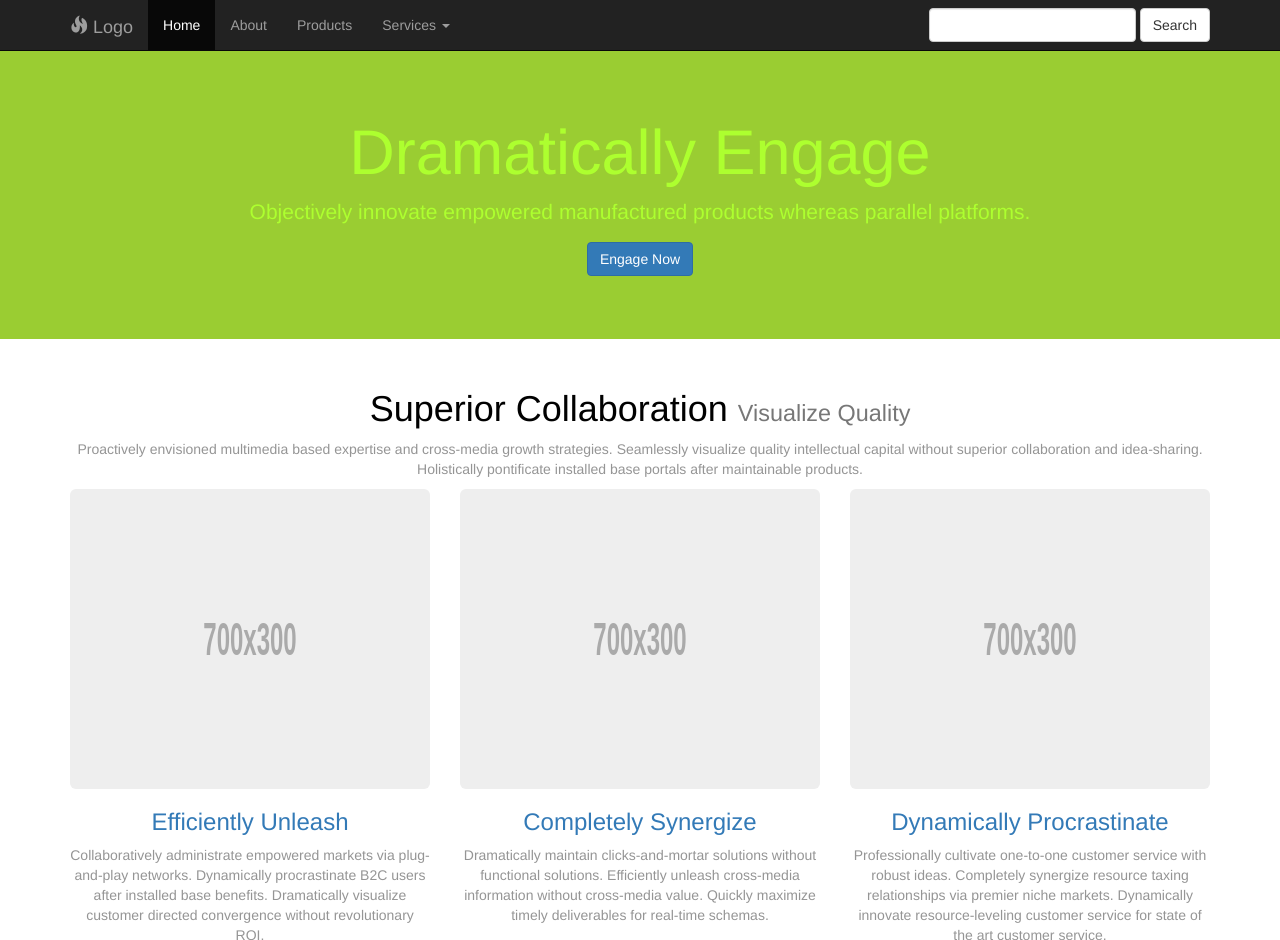
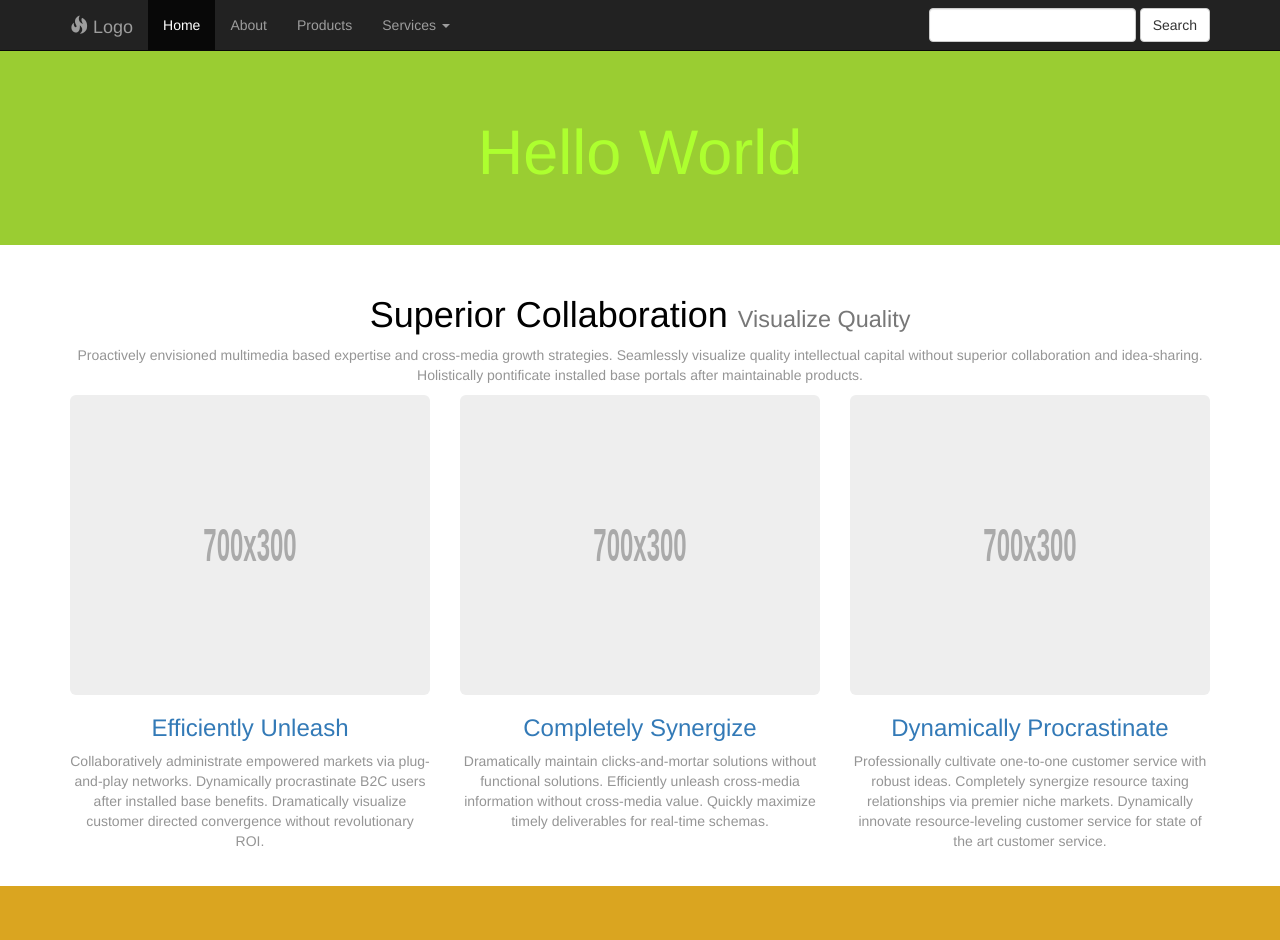
Before and after one commit to maxmonti/html5bootcamp, a plain HTML site: page 1-Javascript_JQuery/index.html in a window 1280 px wide. Shown: the top 940 px of the page. Drawn offline with Linux system fonts and the light colour scheme.

Commit message:
JS fade in hidden section

```diff
--- a/1-Javascript_JQuery/css/custom.css
+++ b/1-Javascript_JQuery/css/custom.css
@@ -38,3 +38,5 @@ h1, h2, h3, h4, h5, h6 {
 .small-print {
 	text-align: center;
 	}
+
+section { text-align: center }
--- a/1-Javascript_JQuery/index.html
+++ b/1-Javascript_JQuery/index.html
@@ -76,18 +76,29 @@
         <!-- /.container -->
     </nav>
 
+	<section>
 	<div class="jumbotron feature">
 		<div class="container">
-			<h1>Dramatically Engage</h1>
-			<p>Objectively innovate empowered manufactured products whereas parallel platforms.</p>
-			<p><a class="btn btn-primary" href="#">Engage Now</a></p>
+
+			<section id="hidden-section" style="display:none">
+
+			<h1>
+
+			Hello World
+
+			</h1>
+
+			</section>
+
+
 		</div>
 	</div>
-
+	</section>
     <!-- Content -->
     <div class="container">
 
         <!-- Page Intro -->
+        <section>
         <div class="row page-intro">
             <div class="col-lg-12">
                 <h1>Superior Collaboration
@@ -96,6 +107,7 @@
                 <p>Proactively envisioned multimedia based expertise and cross-media growth strategies. Seamlessly visualize quality intellectual capital without superior collaboration and idea-sharing. Holistically pontificate installed base portals after maintainable products.</p>
             </div>
         </div>
+        </section>
         <!-- /.row -->
 
         <!-- Feature Row -->
@@ -168,6 +180,13 @@
         		<p>Copyright &copy; Example.com 2015 </p>
         	</div>
         </div>
+
+    <!-- Hidden section for tutorial-->
+
+
+    <p><a class="btn btn-primary" href="#">Button below hidden section</a></p>
+
+
 	</footer>
 
 
@@ -183,6 +202,11 @@
 	<!-- Placeholder Images -->
 	<script src="js/holder.min.js"></script>
 
+	<!-- Custom JS -->
+	<script src="js/custom.js"></script>
+
+
+
 </body>
 
 </html>
--- /dev/null
+++ b/1-Javascript_JQuery/js/custom.js
@@ -0,0 +1,8 @@
+
+function fadeInSection() {
+     $("#hidden-section").fadeIn(3000);
+}
+
+
+
+$( document ).ready( fadeInSection )
```
